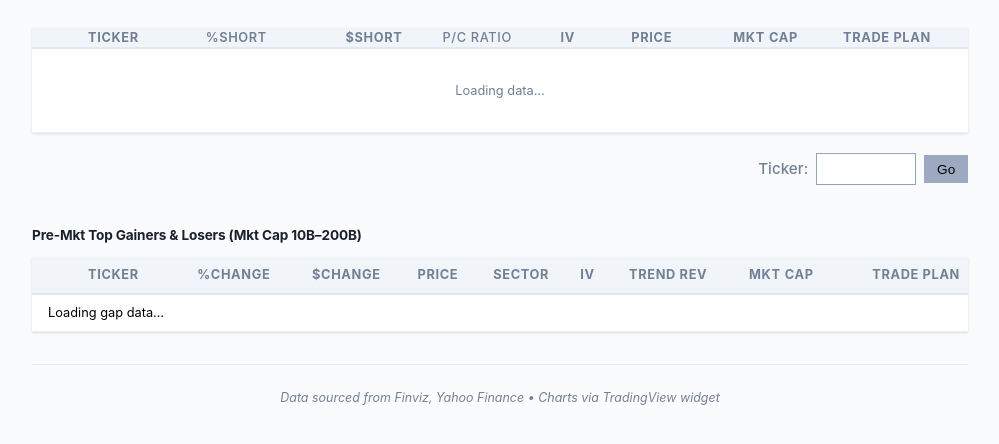
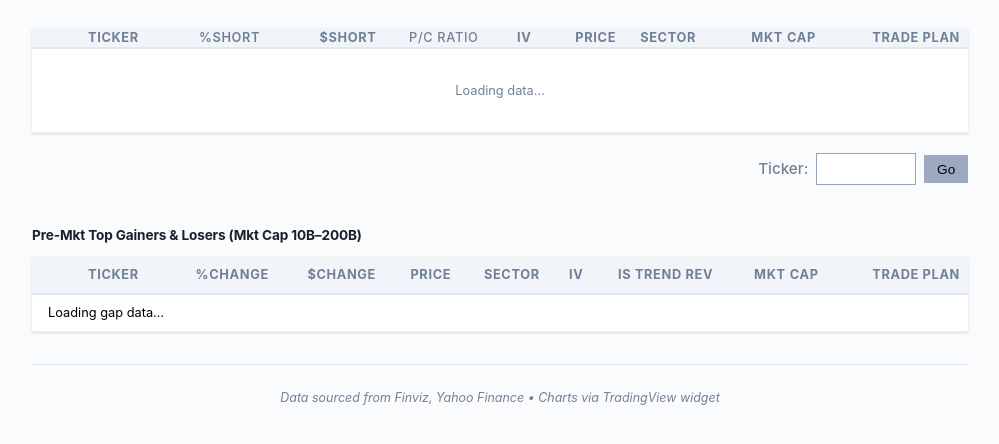
Before and after one commit to ctohastek/short-interest-tracker, a Python web app: template templates/index.html in a window 1280 px wide. Shown: the part 130-574 px from the top of the page, without its empty margins (267-1266 px from the left). Run offline with Jinja, Linux system fonts and the light colour scheme; the template is opened without the code that fills it, so the values that code supplies are empty.

Commit message:
css align fixes, title changes

```diff
--- a/static/css/style.css
+++ b/static/css/style.css
@@ -206,9 +206,12 @@ thead th {
 thead th.pc-col,
 thead th.iv-col,
 thead th.pct-col,
-thead th.trade-plan-col,
 thead th.rank-col {
     text-align: center;
+}
+
+thead th.trade-plan-col {
+    text-align: right;
 }
 
 tbody tr {
@@ -236,6 +239,8 @@ tbody td {
 #siTable td.pct-col { text-align: center; }
 .dollar-col { text-align: right; font-variant-numeric: tabular-nums; padding: 0 8px; }
 .price-col  { text-align: right; font-variant-numeric: tabular-nums; padding: 0 8px; }
+.si-sector-col { text-align: center; padding: 0 8px; width: 5.5rem; white-space: nowrap; }
+thead th.si-sector-col { text-align: center; }
 .pc-col     { text-align: center; font-variant-numeric: tabular-nums; font-weight: 500; padding: 0 8px; }
 .iv-col     { text-align: center; font-variant-numeric: tabular-nums; font-weight: 500; padding: 0 8px; }
 .mcap-col        { text-align: right; font-variant-numeric: tabular-nums; padding: 0 8px; }
--- a/templates/index.html
+++ b/templates/index.html
@@ -4,7 +4,7 @@
     <meta charset="UTF-8">
     <meta name="viewport" content="width=device-width, initial-scale=1.0">
     <title>Short Interest Tracker — Top 12</title>
-    <link rel="stylesheet" href="/static/css/style.css?v=20260426_0230">
+    <link rel="stylesheet" href="/static/css/style.css?v=20260427_2335">
 </head>
 <body>
     <div class="container">
@@ -61,12 +61,13 @@
                     <th class="pc-col">P/C Ratio</th>
                     <th class="iv-col" style="font-weight:700">IV</th>
                     <th class="price-col">Price</th>
+                    <th class="si-sector-col">Sector</th>
                     <th class="mcap-col">Mkt Cap</th>
                     <th class="trade-plan-col">Trade Plan</th>
                 </tr>
             </thead>
             <tbody id="tableBody">
-                <tr><td colspan="9" class="loading">Loading data…</td></tr>
+                <tr><td colspan="10" class="loading">Loading data…</td></tr>
             </tbody>
         </table>
 
@@ -104,7 +105,7 @@
                         <th class="price-col">Price</th>
                         <th class="sector-col">Sector</th>
                         <th class="iv-col">IV</th>
-                        <th class="prob-col">TREND REV</th>
+                        <th class="prob-col">IS TREND REV</th>
                         <th class="mcap-col">Mkt Cap</th>
                         <th class="trade-plan-col">Trade Plan</th>
                     </tr>
@@ -513,7 +514,7 @@
             }
 
             if (data.length === 0) {
-                tbody.innerHTML = '<tr><td colspan="9" class="loading">No data available for this date</td></tr>';
+                tbody.innerHTML = '<tr><td colspan="10" class="loading">No data available for this date</td></tr>';
                 return;
             }
 
@@ -549,6 +550,7 @@
                     <td class="pc-col ${pcClass}">${pcDisplay}</td>
                     <td class="iv-col ${ivClass}">${ivDisplay}</td>
                     <td class="price-col">$${row.price.toFixed(2)}</td>
+                    <td class="si-sector-col">${row.sector || ''}</td>
                     <td class="mcap-col">${row.market_cap || 'N/A'}</td>
                     <td class="trade-plan-col"><a href="#" class="trade-plan-link" data-ticker="${row.ticker}" data-date="${date}" title="Trade Plan for ${row.ticker}">Trade Plan</a></td>
                 `;
```
Also changed, not shown: app.py (+14 -4 lines), templates/index-mobile.html (+6 -4 lines).
